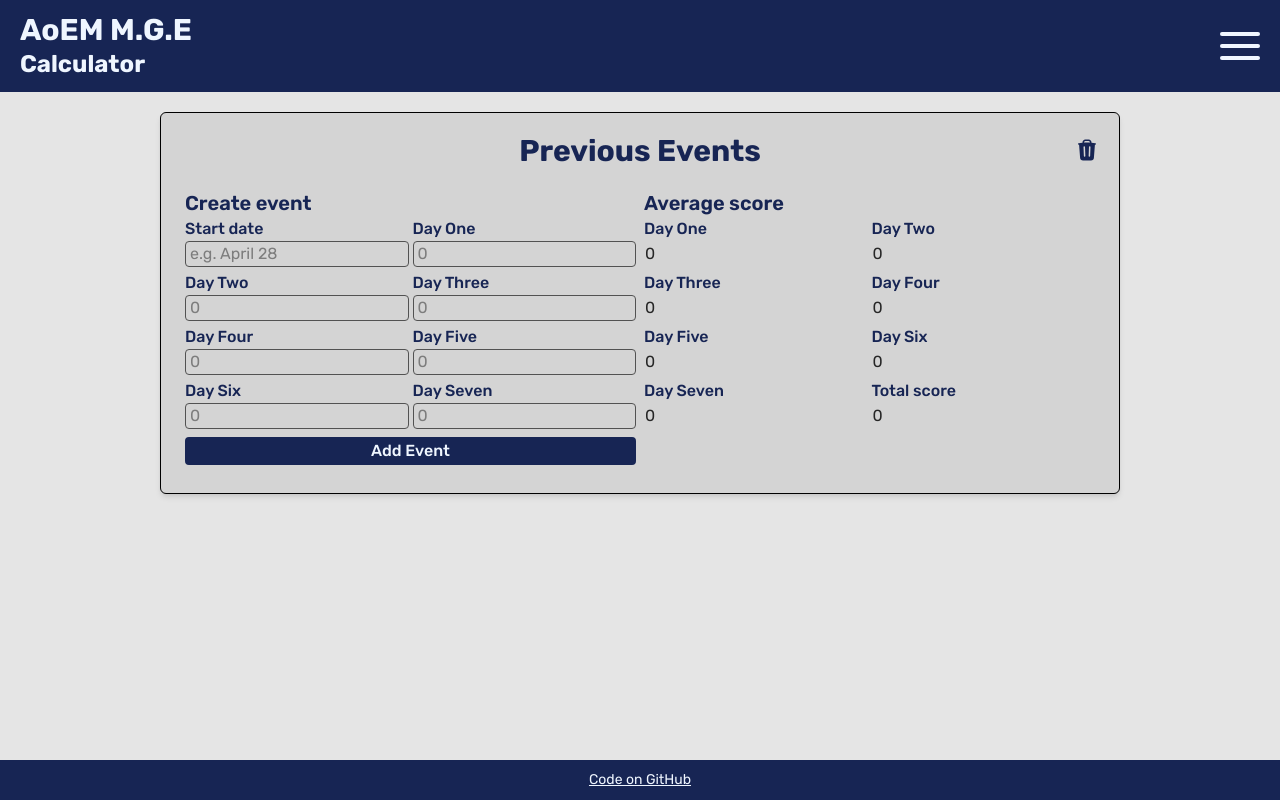
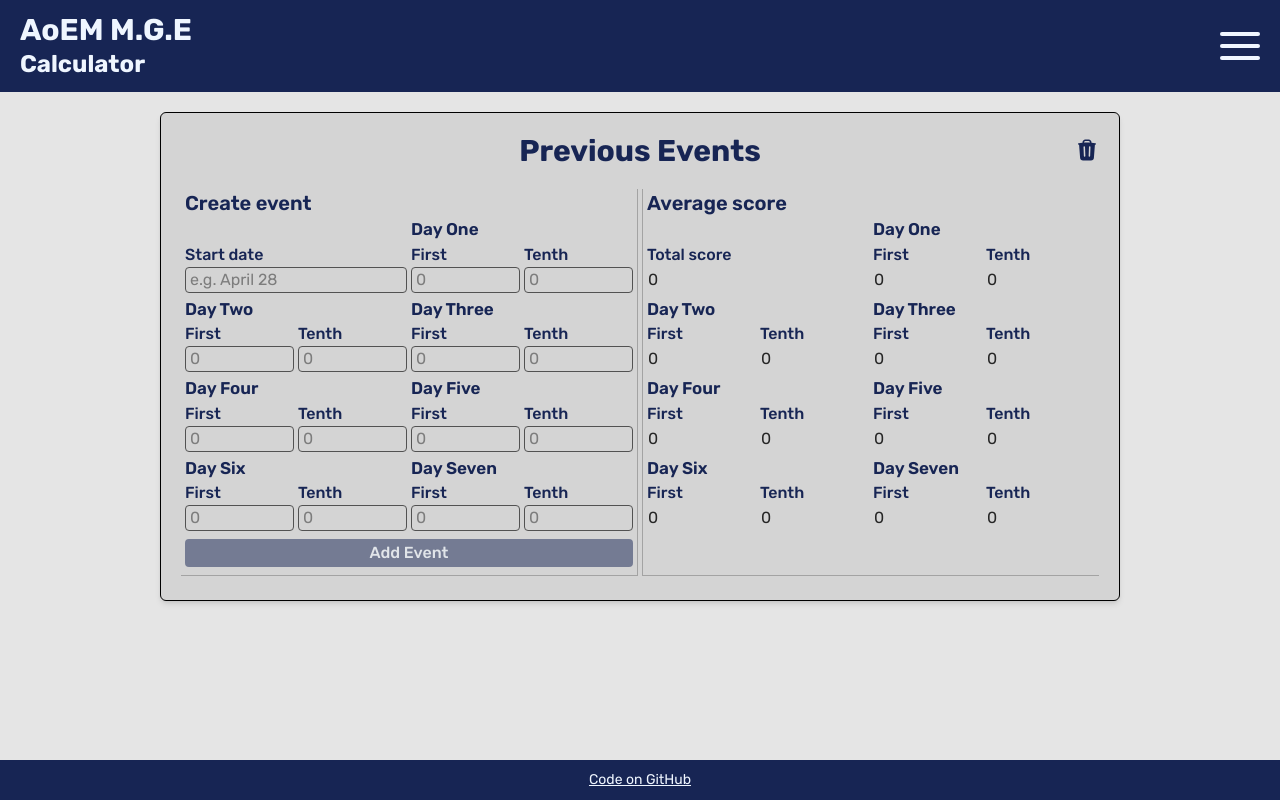
Before and after one commit to haggqvist459/AOEM_MGE_TS, a React (Vite) app: page /previousScore in a window 1280 px wide. Built offline with nearby package versions, Linux system fonts and the light colour scheme.

Commit message:
wednesday work

```diff
--- a/src/components/layout/GridWrapper.tsx
+++ b/src/components/layout/GridWrapper.tsx
@@ -1,13 +1,20 @@
 import React from "react";
 
 type Props = {
-  children: React.ReactNode
+  children: React.ReactNode,
+  columns?: number
 }
-const GridWrapper = ({ children }: Props) => {
+const GridWrapper = ({
+  children,
+  columns = 2
+}: Props) => {
+
+  const columnClass = `grid-cols-1 xs:grid-cols-${columns} md:grid-cols-2`
+
   return (
-    <div className="grid grid-cols-1 xs:grid-cols-2 gap-1">
+    <div className={`grid ${columnClass} gap-1`}>
       {React.Children.toArray(children).map((child, index) => (
-        <div key={index} className="w-full">{child}</div>
+        <div key={index} className="w-full self-end">{child}</div>
       ))}
     </div>
   )
--- a/src/components/ui/PreviousEvent.tsx
+++ b/src/components/ui/PreviousEvent.tsx
@@ -1,6 +1,6 @@
 import { PreviousEventScoreData } from '@/redux'
 import { DAY_TITLES, toNumber } from '@/utils'
-import { SubHeader, Output, Trashcan, GridWrapper } from '@/components'
+import { SubHeader, Output, Trashcan, GridWrapper, RowWrapper } from '@/components'
 
 type Props = {
   previousEvent: PreviousEventScoreData
@@ -13,7 +13,8 @@ const PreviousEvent = ({
 }: Props) => {
 
   const { id, days, name } = previousEvent;
-  const totalScore = days.reduce((total, day) => total + toNumber(day.score), 0)
+  const totalScoreFirst = days.reduce((total, day) => total + toNumber(day.score.first), 0)
+  const totalScoreTenth = days.reduce((total, day) => total + toNumber(day.score.tenth), 0)
 
   return (
     <div className='w-full'>
@@ -26,10 +27,22 @@ const PreviousEvent = ({
 
       {/* Input for name  */}
       <GridWrapper>
+        <div>
+          <h3 className="text-[17px] font-semibold text-primary">{'Total Score'}</h3>
+          <RowWrapper>
+            <Output label='First' value={totalScoreFirst} />
+            <Output label='Tenth' value={totalScoreTenth} />
+          </RowWrapper>
+        </div>
         {days.map((dayData, index) => (
-          <Output key={index} label={DAY_TITLES[dayData.day]} value={toNumber(dayData.score)} />
+          <div key={index}>
+            <h3 className="text-[17px] font-semibold text-primary">{DAY_TITLES[dayData.day]}</h3>
+            <RowWrapper>
+              <Output key={index} label="First" value={toNumber(dayData.score.first)} />
+              <Output key={index} label="Tenth" value={toNumber(dayData.score.tenth)} />
+            </RowWrapper>
+          </div>
         ))}
-        <Output label='Total score' value={totalScore} />
       </GridWrapper>
     </div>
   )
--- a/src/index.css
+++ b/src/index.css
@@ -81,7 +81,7 @@ textarea {
   }
 
   .add-button {
-    @apply w-1/2 lg:w-1/3 mx-auto px-4 my-2 rounded border-2 border-primary bg-primary text-blue-50 font-medium hover:border-blue-50 disabled:opacity-50 disabled:hover:border-none
+    @apply w-1/2 lg:w-1/3 mx-auto px-4 my-2 rounded border-2 border-primary bg-primary text-blue-50 font-medium hover:border-blue-50 disabled:opacity-50 disabled:hover:border-primary
   }
 }
 
--- a/src/pages/PreviousEventScorePage.tsx
+++ b/src/pages/PreviousEventScorePage.tsx
@@ -1,10 +1,10 @@
-import { useState, useEffect } from "react";
+import { useState, useEffect, ChangeEvent } from "react";
 import { DAY_KEYS, DAY_TITLES } from "@/utils";
 import {
   useAppSelector, useAppDispatch, resetPreviousEventState, updateEvent, createEvent, deleteEvent,
   PreviousEventStateData, PreviousEventScoreData
 } from '@/redux'
-import { CalculatorContainer, CalculatorHeader, Modal, SubHeader, Input, PreviousEvent, GridWrapper, Output } from "@/components";
+import { CalculatorContainer, CalculatorHeader, Modal, SubHeader, Input, PreviousEvent, GridWrapper, RowWrapper, Output } from "@/components";
 
 
 const PreviousEventScorePage = () => {
@@ -18,7 +18,10 @@ const PreviousEventScorePage = () => {
     name: '',
     days: Object.values(DAY_KEYS).map(dayKey => ({
       day: dayKey,
-      score: ''
+      score: {
+        first: '',
+        tenth: ''
+      }
     }))
   })
 
@@ -27,42 +30,33 @@ const PreviousEventScorePage = () => {
     console.log("localState: ", localState)
   }, [previousEventData])
 
+
+  const onChange = (e: ChangeEvent<HTMLInputElement>, index: number, field: 'first' | 'tenth'): void => {
+    const updatedDays = [...newEvent.days];
+    updatedDays[index] = {
+      ...updatedDays[index],
+      score: {
+        ...updatedDays[index].score,
+        [field]: e.target.value,
+      },
+    };
+    setNewEvent({ ...newEvent, days: updatedDays });
+  };
+
   const onConfirm = (): void => {
-
     dispatch(createEvent(newEvent))
     setNewEvent({
       id: '',
       name: '',
       days: Object.values(DAY_KEYS).map(dayKey => ({
         day: dayKey,
-        score: ''
+        score: {
+          first: '',
+          tenth: ''
+        }
       }))
     })
   }
-  const eventTotals = localState.previousEvents.map(event => {
-    return event.days.reduce((sum, day) => sum + Number(day.score || 0), 0);
-  });
-
-  const totalScoreAverage = eventTotals.length > 0
-    ? eventTotals.reduce((acc, curr) => acc + curr, 0) / eventTotals.length
-    : 0;
-
-  const dailyAverages = Object.values(DAY_KEYS).map(dayKey => {
-    let total = 0;
-    let count = 0;
-
-    for (const event of localState.previousEvents) {
-      const day = event.days.find(day => day.day === dayKey);
-      if (day && day.score !== '') {
-        total += Number(day.score);
-        count++;
-      }
-    }
-
-    return count > 0 ? total / count : 0;
-  });
-
-
 
   const onDelete = (id: string): void => {
     dispatch(deleteEvent(id))
@@ -75,11 +69,15 @@ const PreviousEventScorePage = () => {
   return (
     <CalculatorContainer>
       <CalculatorHeader title="Previous Events" handleClick={() => setShowModal(true)} />
-      <div className="flex">
-        {/* Input */}
-        <div className="w-1/2 px-1">
+      <div className="flex flex-col sm:flex-row">
+        {/* Create event */}
+        <div className="w-1/2 xs:w-full px-1 border-b border-r border-secondary mb-1 mr-1">
+          <form onSubmit={(e) => {
+            e.preventDefault()
+            onConfirm()
+          }}>
             <SubHeader title="Create event" />
-          <GridWrapper>
+            <GridWrapper columns={1}>
               <Input
                 inputType="text"
                 id="startDate"
@@ -90,38 +88,59 @@ const PreviousEventScorePage = () => {
               />
               {/* Map the days in the newEvent object */}
               {newEvent.days.map((dayData, index) => (
+                <div key={index}>
+                  <h3 className="text-[17px] font-semibold text-primary">{DAY_TITLES[dayData.day]}</h3>
+                  <RowWrapper>
+                    <Input
+                      id={`${index}-${dayData.day}-first`}
+                      label={'First'}
+                      placeholder="0"
+                      value={dayData.score.first}
+                      required={false}
+                      onChange={(e) => onChange(e, index, 'first')}
+                    />
                     <Input
                       key={index}
-                id={`day-${index}`}
-                label={DAY_TITLES[dayData.day]}
+                      id={`${index}-${dayData.day}-tenth`}
+                      label={'Tenth'}
                       placeholder="0"
-                value={dayData.score}
-                onChange={(e) => {
-                  const updatedDays = [...newEvent.days];
-                  updatedDays[index] = { ...updatedDays[index], score: e.target.value };
-                  setNewEvent({ ...newEvent, days: updatedDays });
-                }}
+                      value={dayData.score.tenth}
+                      required={false}
+                      onChange={(e) => onChange(e, index, 'tenth')}
                     />
+                  </RowWrapper>
+                </div>
               ))}
             </GridWrapper>
-          <button className="add-button w-full" onClick={() => onConfirm()}>
+            <button
+              className="add-button w-full"
+              type="submit"
+              disabled={newEvent.name.trim() === ""}
+            >
               Add Event
             </button>
+          </form>
         </div>
         {/* Averages */}
-        <div className="w-1/2 px-1">
+        <div className="w-1/2 xs:w-full px-1 border-l border-b border-secondary mb-1">
           <SubHeader title="Average score" />
-          <GridWrapper>
+          <GridWrapper columns={1}>
+          <Output label="Total score" value={0} />
             {Object.values(DAY_KEYS).map((dayKey, index) => (
-              <Output key={dayKey} label={DAY_TITLES[dayKey]} value={dailyAverages[index]}/>
+              <div key={index}>
+                <h3 className="text-[17px] font-semibold text-primary">{DAY_TITLES[dayKey]}</h3>
+                <RowWrapper>
+                  <Output key={dayKey} label={'First'} value={0} />
+                  <Output key={dayKey} label={'Tenth'} value={0} />
+                </RowWrapper>
+              </div>
             ))}
-            <Output label="Total score" value={totalScoreAverage}/>
           </GridWrapper>
         </div>
       </div>
-      <GridWrapper>
+      <GridWrapper columns={1}>
         {localState.previousEvents.map((previousEvent, index) => (
-          <div key={index} className="px-1">
+          <div key={index} className={`px-1 border-b border-secondary ${index % 2 !== 0 ? 'md:border-l' : 'md:border-r'}`}>
             <PreviousEvent
               previousEvent={previousEvent}
               onDelete={onDelete}
@@ -141,10 +160,3 @@ const PreviousEventScorePage = () => {
 }
 
 export default PreviousEventScorePage;
-
-
-// Each previous event score
-// Contains either 7 or 2 scores
-// Title field for start date
-// Input section w/ 2 or 7 inputs depending on complexity
-//
--- a/src/redux/slices/previousEvents/index.ts
+++ b/src/redux/slices/previousEvents/index.ts
@@ -1,5 +1,5 @@
 export * from './previousEvents.types'
-
+export * from './selectors'
 export {
   createEvent,
   updateEvent,
--- a/src/redux/slices/previousEvents/previousEventSlice.ts
+++ b/src/redux/slices/previousEvents/previousEventSlice.ts
@@ -12,15 +12,20 @@ const previousEventSlice = createSlice({
   initialState,
   reducers: {
     updateEvent: (state, action: PayloadAction<DayDataPayload>) => {
-      const { id, day, value } = action.payload
-      console.log("updateEvent payload values, id: ", id, ', day: ', day, ', value: ', value)
+      const { id, day, field, value } = action.payload
+      console.log("updateEvent payload values, id: ", id, ', day: ', day, ', field: ', field, ', value: ', value)
       console.log(state)
       const eventIndex = state.previousEvents.findIndex(e => e.id === id)
       if (eventIndex === -1) return // some error, event not found
 
       const event = state.previousEvents[eventIndex]
-      const dayIndex = event.days.findIndex(d => d.day = day)
-      event.days[dayIndex].score = value
+      const dayIndex = event.days.findIndex(d => d.day === day)
+      if (field === 'first') {
+        event.days[dayIndex].score.first = value
+      } else if (field === 'tenth') {
+        event.days[dayIndex].score.tenth = value
+      }
+
     },
     createEvent: (state, action: PayloadAction<CreateEventPayload>) => {
       const { name, days } = action.payload
--- a/src/redux/slices/previousEvents/previousEvents.types.ts
+++ b/src/redux/slices/previousEvents/previousEvents.types.ts
@@ -2,18 +2,22 @@ import { DayKey } from "@/types"
 
 export type DayData = {
   day: DayKey
-  score: string
+  score: {
+    first: string,
+    tenth: string
+  }
+}
+
+export type DayDataPayload = {
+  id: string
+  day: DayKey,
+  field: 'first' | 'tenth'
+  value: string
 }
 
 export type CreateEventPayload = {
   name: string
   days: DayData[]
-}
-
-export type DayDataPayload = {
-  id: string
-  day: DayKey
-  value: string
 }
 
 export type PreviousEventScoreData = {
@@ -22,6 +26,14 @@ export type PreviousEventScoreData = {
   days: DayData[]
 }
 
+export type PreviousEventAverageData = {
+  day: DayKey,
+  score: {
+    first: string,
+    tenth: string
+  }
+}
+
 export type PreviousEventStateData = {
   previousEvents: PreviousEventScoreData[]
 }
--- /dev/null
+++ b/src/redux/slices/previousEvents/selectors.ts
@@ -0,0 +1,5 @@
+import { createSelector } from "@reduxjs/toolkit"
+import { RootState } from "@/redux/store"
+import { PreviousEventScoreData } from './previousEvents.types'
+import { DAY_KEYS } from "@/utils"
+import { DayKey } from "@/types"
```
Also changed, not shown: 1 other file (tests, documents, lock files or other folders). Lines whose indentation alone changed are shown as unchanged.
